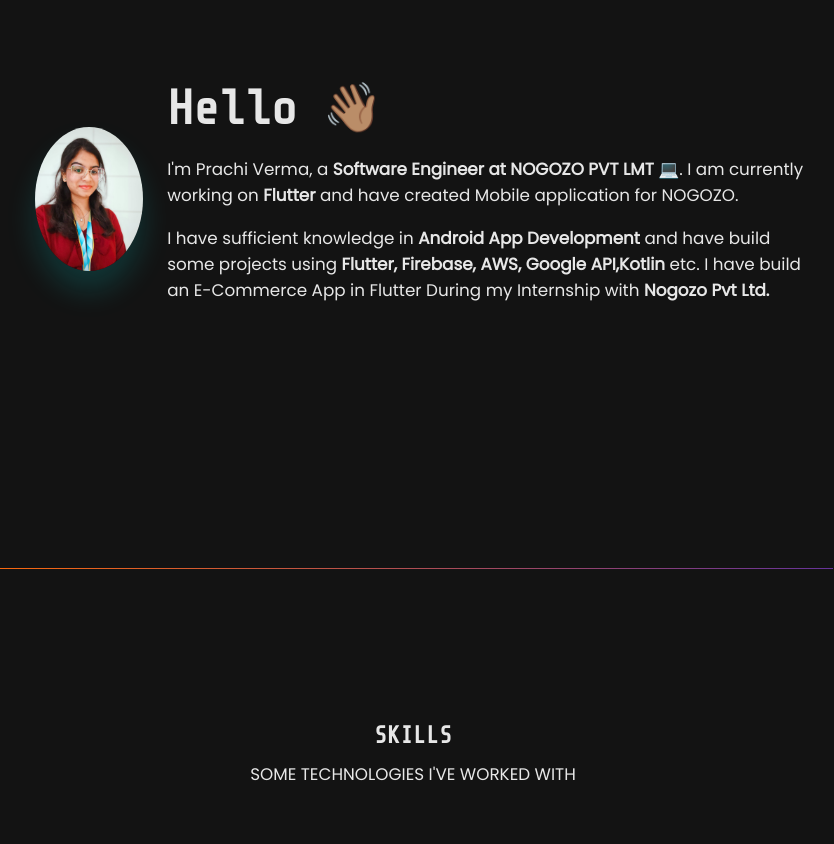
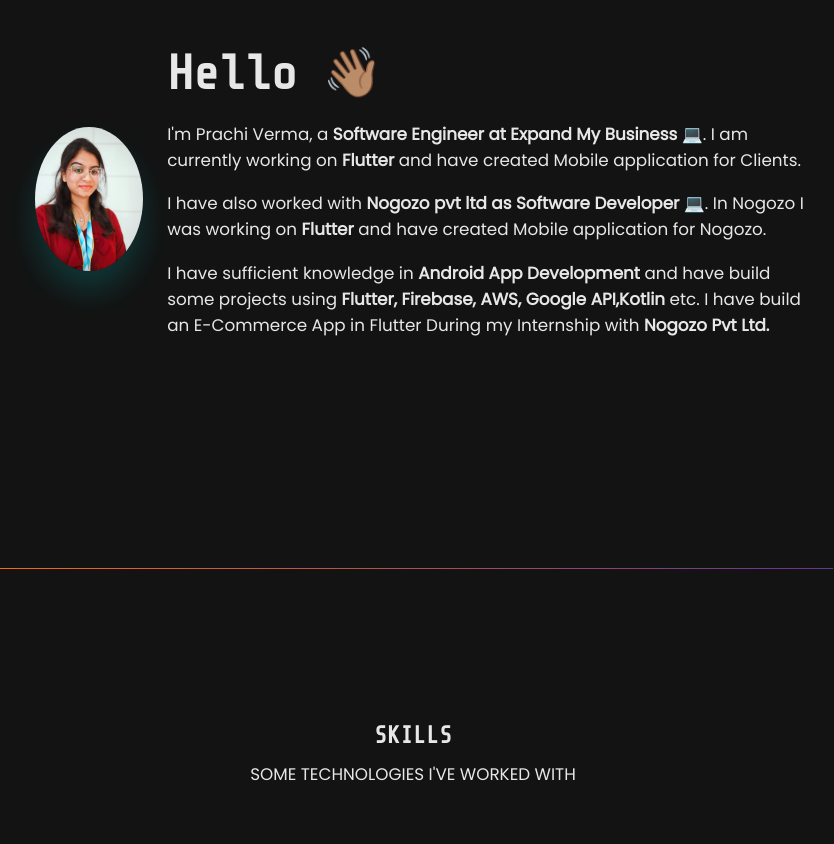
Before and after one commit to prachi-git99/prachi-git99.github.io, a plain HTML site: page portfolio/index.html in a window 1280 px wide. Shown: the part 920-1764 px from the top of the page, without its empty margins (227-1061 px from the left). Drawn offline with nearby package versions, Linux system fonts and the light colour scheme.

Commit message:
Update index.html

```diff
--- a/portfolio/index.html
+++ b/portfolio/index.html
@@ -51,7 +51,7 @@
             </li>
             <div class="cta">
               <a
-                href="https://drive.google.com/file/d/1vGa1Z6TQOXYQ1Wi9aaHPm-N2qqFckwsV/view?usp=share_link"
+                href="https://drive.google.com/file/d/1uX3Ydi9D1b7EQ54rWj8AxUFfup55L7MU/view?usp=sharing"
                 target="_blank"
                 class="btn nav-link"
                 >Download Resume</a
@@ -77,7 +77,7 @@
               </div>
               <div class="cta">
                 <a
-                  href="https://drive.google.com/file/d/1vGa1Z6TQOXYQ1Wi9aaHPm-N2qqFckwsV/view?usp=share_link"
+                  href="https://drive.google.com/file/d/1uX3Ydi9D1b7EQ54rWj8AxUFfup55L7MU/view?usp=sharing"
                   target="_blank"
                   class="btn"
                   >Download Resume</a
@@ -106,8 +106,12 @@
           <div class="about-text-box">
             <h2>Hello 👋🏽</h2>
             <p>
-              I'm Prachi Verma, a<strong> Software Engineer at NOGOZO PVT LMT </strong> 💻.
-              I am currently working on <strong>Flutter</strong> and have created Mobile application for NOGOZO.
+              I'm Prachi Verma, a<strong> Software Engineer at Expand My Business </strong> 💻.
+              I am currently working on <strong>Flutter</strong> and have created Mobile application for Clients.
+            </p>
+	    <p>
+              I have also worked with <strong> Nogozo pvt ltd as Software Developer </strong> 💻.
+              In Nogozo I was working on <strong>Flutter</strong> and have created Mobile application for Nogozo.
             </p>
             <p>
               I have sufficient knowledge in <strong>Android App Development</strong> and have build some projects using<strong> Flutter, Firebase, AWS, Google API,Kotlin </strong> etc.
```
